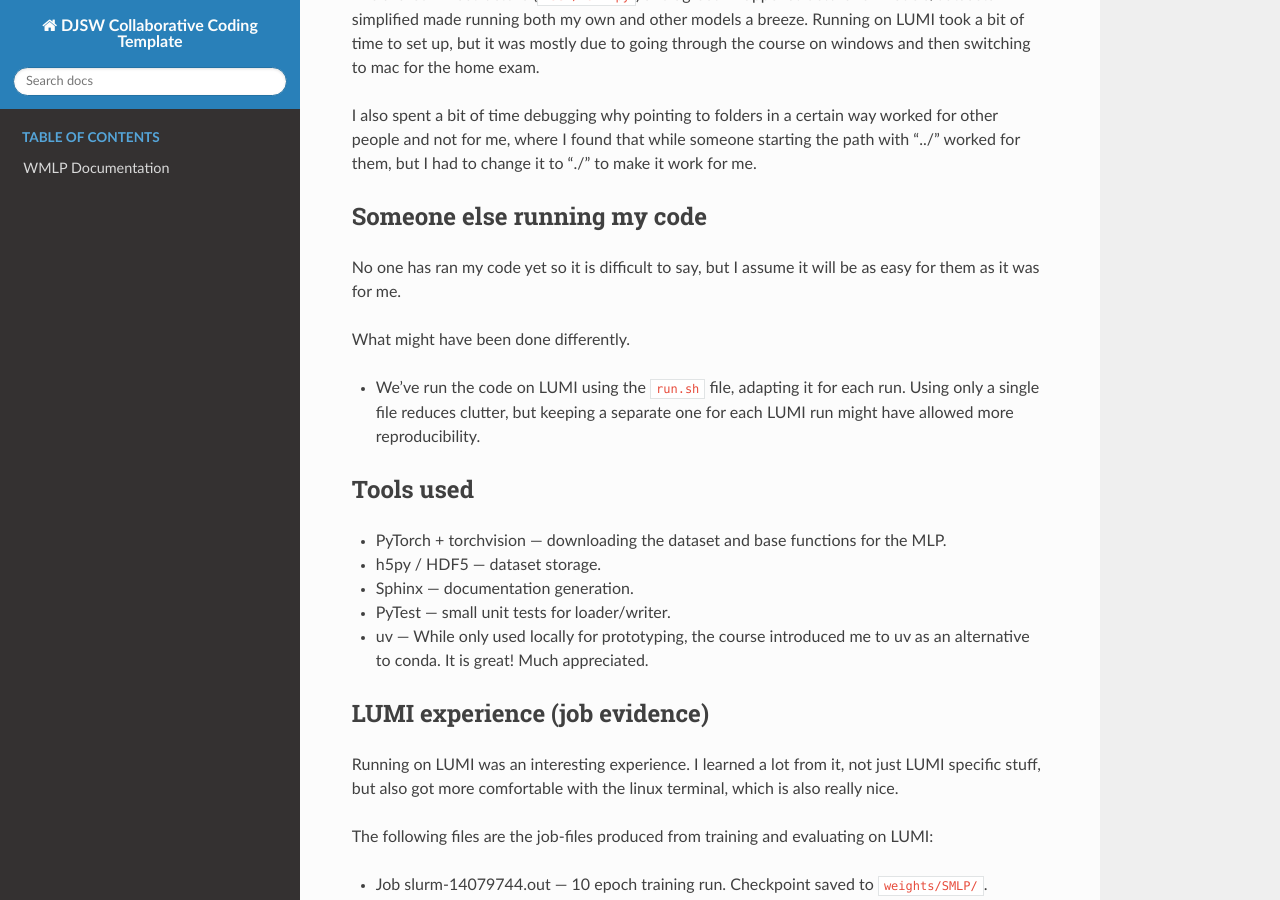
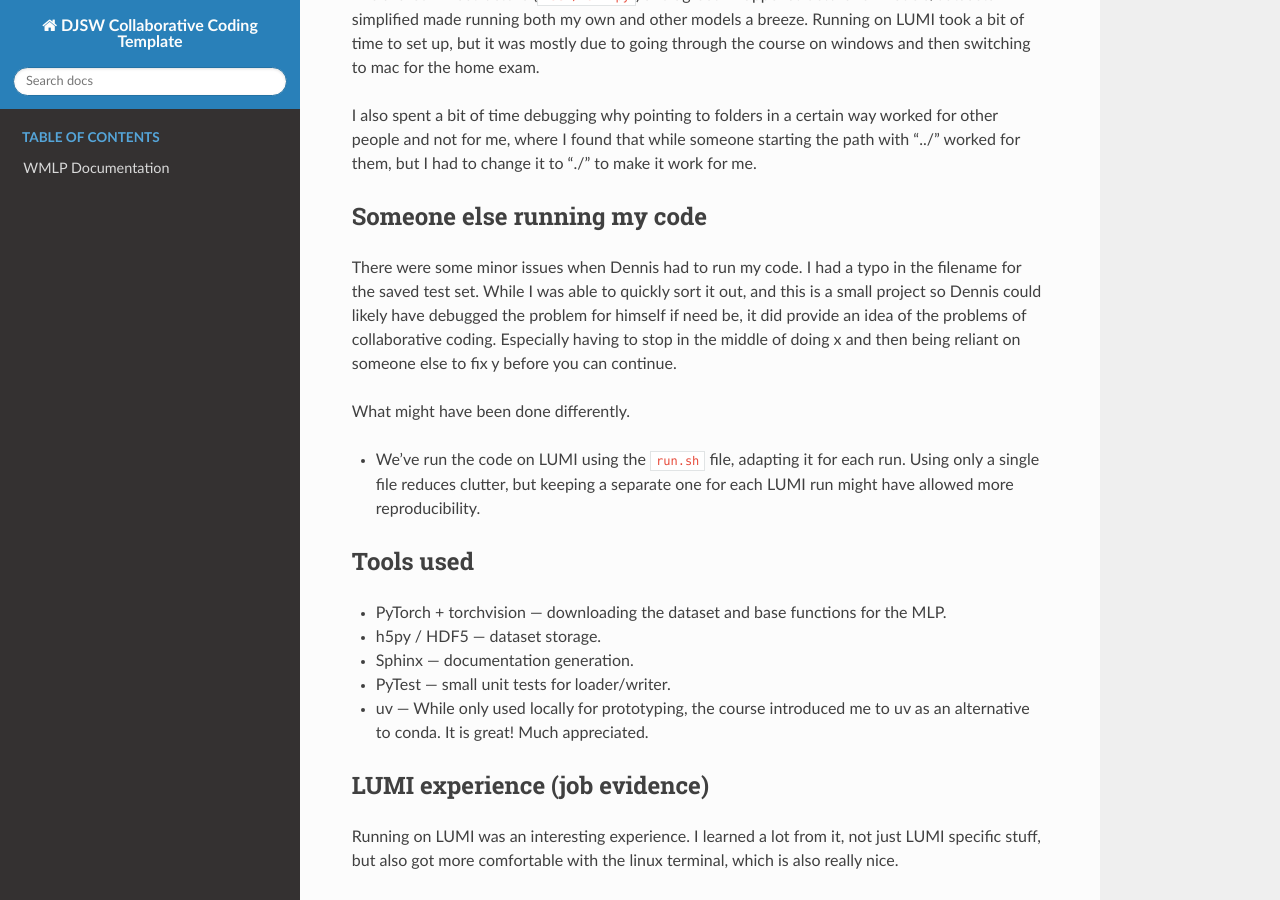
Before and after one commit to youssefwally/DJSW_collaborative_coding, a Sphinx documentation site: the page built from docs/pages/individual_reports/sigurd.md, in a window 1280 px wide and 900 px high, scrolled down 2951 px. Built offline with Sphinx 7.4.7 and the Read the Docs theme 3.1.0, drawn with Linux system fonts in a browser that asks for light colours; pages that are not in the unit, such as notebooks, are missing from menus.

Commit message:
Revise code running experience and collaboration insights
Updated the section on code running experiences, detailing issues encountered by Dennis and reflecting on collaborative coding challenges.

```diff
--- a/docs/pages/individual_reports/sigurd.md
+++ b/docs/pages/individual_reports/sigurd.md
@@ -100,7 +100,7 @@ The shared infrastructure (`DJSW/main.py`) and agreed wrapper structure for mode
 I also spent a bit of time debugging why pointing to folders in a certain way worked for other people and not for me, where I found that while someone starting the path with "../" worked for them, but I had to change it to "./" to make it work for me.
 
 ## Someone else running my code
-No one has ran my code yet so it is difficult to say, but I assume it will be as easy for them as it was for me.
+There were some minor issues when Dennis had to run my code. I had a typo in the filename for the saved test set. While I was able to quickly sort it out, and this is a small project so Dennis could likely have debugged the problem for himself if need be, it did provide an idea of the problems of collaborative coding. Especially having to stop in the middle of doing x and then being reliant on someone else to fix y before you can continue.
 
 What might have been done differently.
 - We've run the code on LUMI using the `run.sh` file, adapting it for each run. Using only a single file reduces clutter, but keeping a separate one for each LUMI run might have allowed more reproducibility.
```
